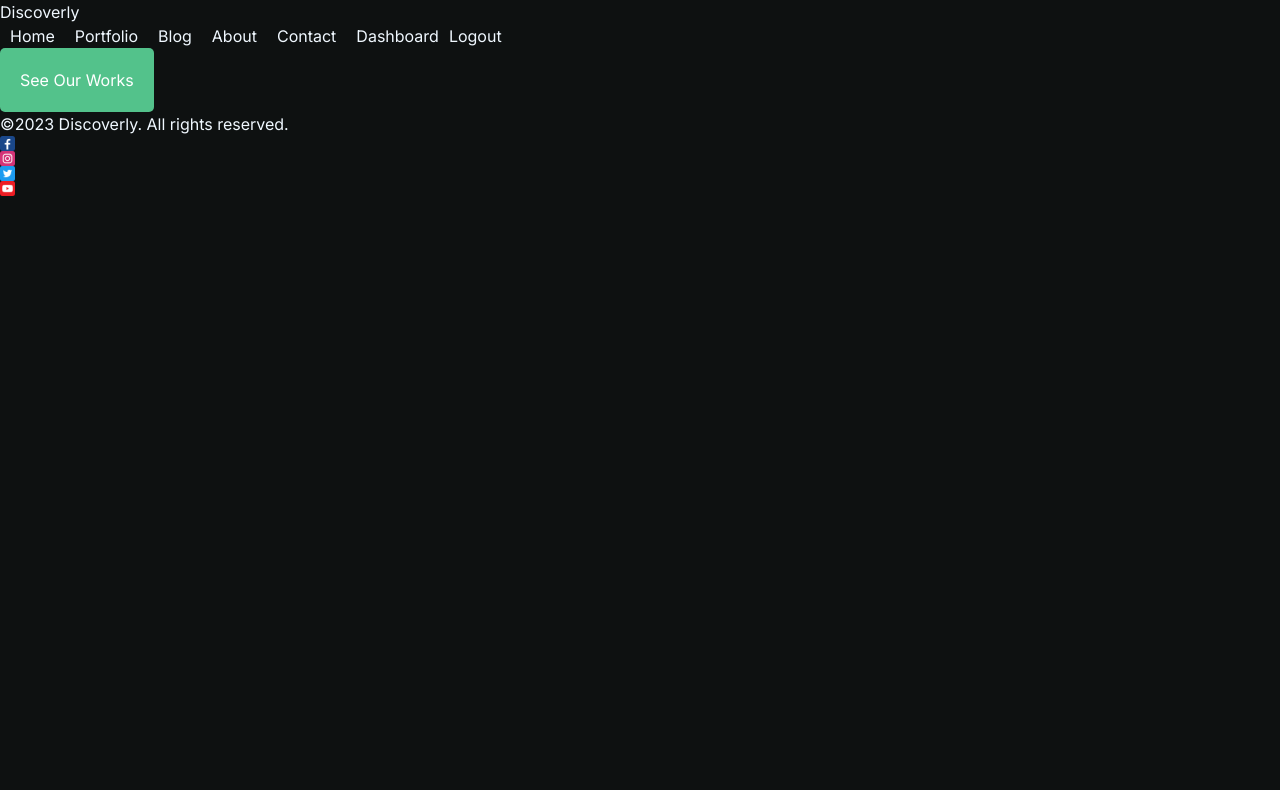
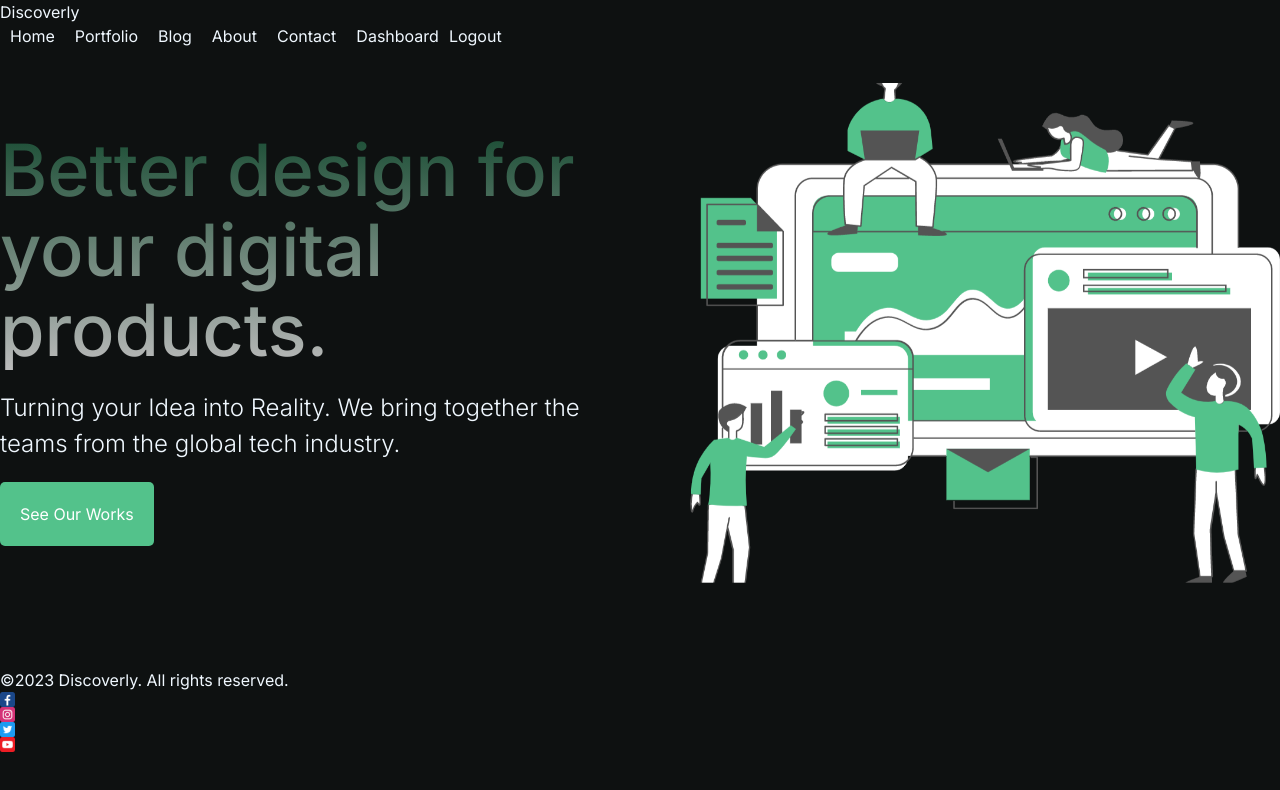
Before and after one commit to Hridhyapaul/Discoverly-BlogSite-Next.js, a Next.js app: page / in a window 1280 px wide. Shown: the top 790 px of the page. Built offline with nearby package versions, Linux system fonts and the light colour scheme.

Commit message:
Created Hero section

```diff
--- a/src/app/page.jsx
+++ b/src/app/page.jsx
@@ -1,11 +1,24 @@
 import Image from 'next/image'
 import hero from '../../public/hero.png'
 import Button from '@/Components/Button/Button'
+import styles from './page.module.css';
 
 export default function Home() {
   return (
-    <>
-    <Button url="/portfolio" text="See Our Works"/>
-    </>
+    <div className={styles.container}>
+      <div className={styles.item}>
+        <h1 className={styles.title}>
+          Better design for your digital products.
+        </h1>
+        <p className={styles.desc}>
+          Turning your Idea into Reality. We bring together the teams from the
+          global tech industry.
+        </p>
+        <Button url="/portfolio" text="See Our Works" />
+      </div>
+      <div className={styles.item}>
+        <Image src={hero} alt="" className={styles.img} />
+      </div>
+    </div>
   )
 }
--- /dev/null
+++ b/src/app/page.module.css
@@ -0,0 +1,44 @@
+.container {
+    display: flex;
+    align-items: center;
+    gap: 100px;
+    margin: 40px 0 80px 0;
+}
+
+.item {
+    flex: 1;
+    display: flex;
+    flex-direction: column;
+    gap: 20px;
+}
+
+.title {
+    font-size: 72px;
+    font-weight: 500;
+    line-height: 80px;
+    background: linear-gradient(to bottom, #194c33, #bbb);
+    -webkit-background-clip: text;
+    -webkit-text-fill-color: transparent;
+}
+
+.desc {
+    font-size: 24px;
+    font-weight: 300;
+}
+
+.img {
+    width: 100%;
+    height: 500px;
+    object-fit: cover;
+    animation: move 3s infinite ease alternate;
+}
+
+@keyframes move {
+    from {
+        transform: translateY(-10px);
+    }
+
+    to {
+        transform: translateY(10px);
+    }
+}
```
Also changed, not shown: src/Components/Footer/Footer.jsx (+1 -1 lines).
